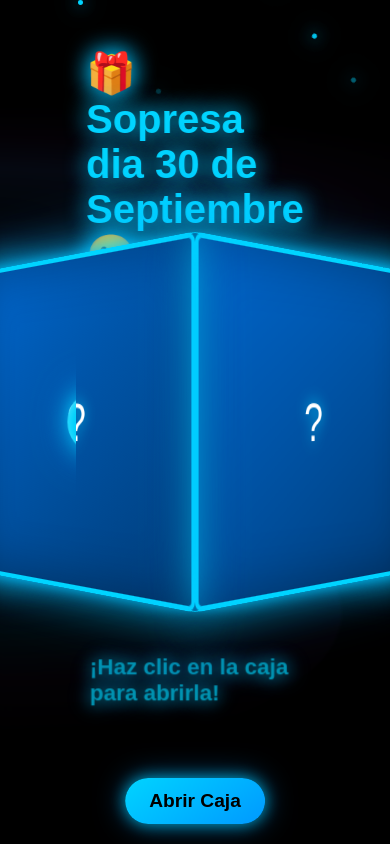
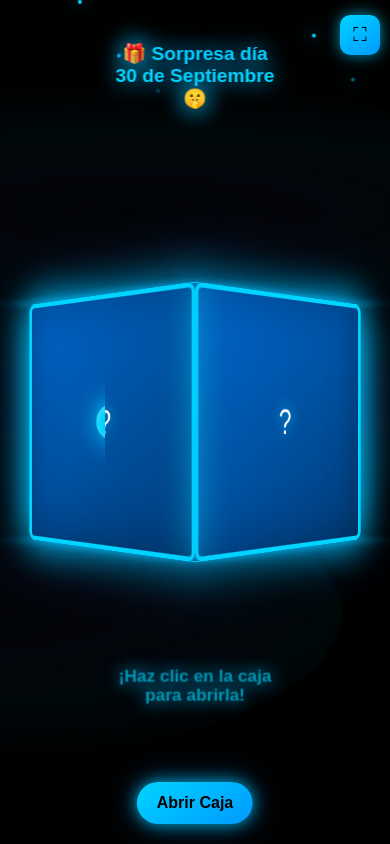
Before and after one commit to Anthony-cup/floresazules-25-, a plain HTML site: page index.html in a window 390 px wide. Drawn offline with Linux system fonts and the light colour scheme.

Commit message:
Update index.html

```diff
--- a/index.html
+++ b/index.html
@@ -2,7 +2,7 @@
 <html lang="es">
 <head>
     <meta charset="UTF-8">
-    <meta name="viewport" content="width=device-width, initial-scale=1.0">
+    <meta name="viewport" content="width=device-width, initial-scale=1.0, maximum-scale=1.0, user-scalable=no">
     <title>Caja Sorpresa 3D - Día del Hombre</title>
     <style>
         * {
@@ -18,6 +18,7 @@
             overflow: hidden;
             perspective: 1000px;
             position: relative;
+            touch-action: none;
         }
 
         .aurora {
@@ -52,12 +53,6 @@
             left: -50%;
             animation-delay: 0s;
             height: 30%;
-            background: radial-gradient(ellipse 70% 40% at 30% 50%,
-                rgba(30, 144, 255, 0.08) 0%,
-                rgba(65, 105, 225, 0.15) 40%,
-                rgba(138, 43, 226, 0.05) 70%,
-                transparent 100%
-            );
         }
 
         .aurora-layer:nth-child(2) {
@@ -65,12 +60,6 @@
             left: -30%;
             animation-delay: -5s;
             height: 25%;
-            background: radial-gradient(ellipse 60% 30% at 70% 60%,
-                rgba(0, 191, 255, 0.1) 0%,
-                rgba(65, 105, 225, 0.12) 50%,
-                rgba(30, 144, 255, 0.06) 80%,
-                transparent 100%
-            );
             animation-direction: reverse;
         }
 
@@ -79,12 +68,6 @@
             left: -70%;
             animation-delay: -10s;
             height: 35%;
-            background: radial-gradient(ellipse 90% 50% at 50% 40%,
-                rgba(65, 105, 225, 0.07) 0%,
-                rgba(0, 191, 255, 0.09) 35%,
-                rgba(138, 43, 226, 0.04) 65%,
-                transparent 100%
-            );
         }
 
         @keyframes auroraDrift {
@@ -120,17 +103,19 @@
 
         .title {
             position: absolute;
-            top: 50px;
+            top: clamp(20px, 5vh, 50px);
             left: 50%;
             transform: translateX(-50%);
             color: #00d4ff;
-            font-size: 2.5rem;
+            font-size: clamp(1.2rem, 4vw, 2.5rem);
             font-weight: bold;
             text-shadow: 0 0 20px #00d4ff, 0 0 40px #0099ff;
             z-index: 100;
             animation: titleGlow 2s ease-in-out infinite alternate;
             transition: opacity 1s ease-out;
             pointer-events: none;
+            text-align: center;
+            padding: 0 15px;
         }
 
         .title.fade-out {
@@ -144,8 +129,8 @@
 
         .box-container {
             position: relative;
-            width: 300px;
-            height: 300px;
+            width: clamp(200px, 60vw, 300px);
+            height: clamp(200px, 60vw, 300px);
             transform-style: preserve-3d;
             animation: boxFloat 4s ease-in-out infinite, boxRotate 8s linear infinite;
             cursor: pointer;
@@ -166,54 +151,54 @@
 
         .face {
             position: absolute;
-            width: 300px;
-            height: 300px;
+            width: 100%;
+            height: 100%;
             background: linear-gradient(145deg, #0066cc, #0052a3, #003d7a);
             border: 4px solid #00d4ff;
             border-radius: 8px;
             display: flex;
             justify-content: center;
             align-items: center;
-            font-size: 3rem;
+            font-size: clamp(2rem, 8vw, 3rem);
             color: white;
             text-shadow: 0 0 15px #00d4ff;
             box-shadow: inset 0 0 50px rgba(0,0,0,0.3), 0 0 40px rgba(0,212,255,0.6), 0 0 60px rgba(0,153,255,0.4);
         }
 
         .front {
-            transform: rotateY(0deg) translateZ(150px);
+            transform: rotateY(0deg) translateZ(clamp(100px, 30vw, 150px));
             transform-origin: bottom center;
             transition: transform 2s ease-out;
         }
 
         .box-container.opening .front {
-            transform: rotateY(0deg) translateZ(150px) rotateX(-110deg);
+            transform: rotateY(0deg) translateZ(clamp(100px, 30vw, 150px)) rotateX(-110deg);
         }
 
-        .back { transform: rotateY(180deg) translateZ(150px); }
-        .right { transform: rotateY(90deg) translateZ(150px); }
-        .left { transform: rotateY(-90deg) translateZ(150px); }
+        .back { transform: rotateY(180deg) translateZ(clamp(100px, 30vw, 150px)); }
+        .right { transform: rotateY(90deg) translateZ(clamp(100px, 30vw, 150px)); }
+        .left { transform: rotateY(-90deg) translateZ(clamp(100px, 30vw, 150px)); }
         .top {
-            transform: rotateX(90deg) translateZ(150px);
+            transform: rotateX(90deg) translateZ(clamp(100px, 30vw, 150px));
             background: linear-gradient(145deg, #0052a3, #003d7a, #0066cc);
         }
-        .bottom { transform: rotateX(-90deg) translateZ(150px); }
+        .bottom { transform: rotateX(-90deg) translateZ(clamp(100px, 30vw, 150px)); }
 
         .inside {
             position: absolute;
-            width: 292px;
-            height: 292px;
+            width: calc(100% - 8px);
+            height: calc(100% - 8px);
             background: #000000;
             border-radius: 8px;
             left: 4px;
             top: 4px;
-            transform: translateZ(-150px);
+            transform: translateZ(calc(-1 * clamp(100px, 30vw, 150px)));
             display: flex;
             flex-direction: column;
             justify-content: center;
             align-items: center;
             color: #00d4ff;
-            font-size: 2rem;
+            font-size: clamp(1.5rem, 5vw, 2rem);
             text-shadow: 0 0 20px #00d4ff;
             opacity: 0;
             transition: opacity 2s ease-in-out;
@@ -236,30 +221,32 @@
         }
 
         .ribbon-vertical {
-            width: 50px;
-            height: 320px;
-            left: 125px;
+            width: clamp(30px, 8vw, 50px);
+            height: calc(100% + 20px);
+            left: 50%;
+            transform: translateX(-50%);
             top: -10px;
             border-radius: 25px;
         }
 
         .ribbon-horizontal {
-            width: 320px;
-            height: 50px;
+            width: calc(100% + 20px);
+            height: clamp(30px, 8vw, 50px);
             left: -10px;
-            top: 125px;
+            top: 50%;
+            transform: translateY(-50%);
             border-radius: 25px;
         }
 
         .bow {
             position: absolute;
-            top: 110px;
-            left: 110px;
-            width: 80px;
-            height: 80px;
+            top: 50%;
+            left: 50%;
+            transform: translate(-50%, -50%) rotate(45deg);
+            width: clamp(50px, 15vw, 80px);
+            height: clamp(50px, 15vw, 80px);
             background: linear-gradient(145deg, #00d4ff, #00b8e6);
             border-radius: 50% 0 50% 0;
-            transform: rotate(45deg);
             box-shadow: 0 0 30px rgba(0,212,255,0.9), 0 0 50px rgba(0,153,255,0.7), inset 0 -3px 10px rgba(0,0,0,0.3);
             z-index: 15;
             animation: bowPulse 2s ease-in-out infinite;
@@ -284,8 +271,8 @@
         }
 
         @keyframes bowPulse {
-            0%, 100% { transform: rotate(45deg) scale(1); }
-            50% { transform: rotate(45deg) scale(1.15); }
+            0%, 100% { transform: translate(-50%, -50%) rotate(45deg) scale(1); }
+            50% { transform: translate(-50%, -50%) rotate(45deg) scale(1.15); }
         }
 
         @keyframes boxFloat {
@@ -300,17 +287,19 @@
 
         .click-hint {
             position: absolute;
-            bottom: 140px;
+            bottom: clamp(100px, 20vh, 140px);
             left: 50%;
             transform: translateX(-50%);
             color: #00d4ff;
-            font-size: 1.3rem;
+            font-size: clamp(1rem, 3vw, 1.3rem);
             font-weight: bold;
             text-shadow: 0 0 15px #00d4ff, 0 0 25px #0099ff;
             animation: hintPulse 2s ease-in-out infinite;
             z-index: 100;
             transition: opacity 1s ease-out;
             pointer-events: none;
+            text-align: center;
+            padding: 0 15px;
         }
 
         .click-hint.fade-out {
@@ -324,26 +313,51 @@
 
         .open-button {
             position: fixed;
-            bottom: 20px;
+            bottom: clamp(15px, 4vh, 20px);
             left: 50%;
             transform: translateX(-50%);
-            padding: 12px 24px;
+            padding: clamp(10px, 2vh, 12px) clamp(20px, 5vw, 24px);
             background: linear-gradient(145deg, #00d4ff, #0099ff);
             color: #000;
             border: none;
             border-radius: 30px;
-            font-size: 1.2rem;
+            font-size: clamp(1rem, 3vw, 1.2rem);
             font-weight: bold;
             cursor: pointer;
             box-shadow: 0 0 15px rgba(0,212,255,0.7), 0 0 30px rgba(0,153,255,0.5);
             transition: all 0.3s ease;
             z-index: 9999;
             pointer-events: auto;
+            white-space: nowrap;
         }
 
-        .open-button:hover {
+        .open-button:hover, .open-button:active {
             transform: translateX(-50%) scale(1.05);
             box-shadow: 0 0 25px rgba(0,212,255,0.9), 0 0 40px rgba(0,153,255,0.7);
+        }
+
+        .fullscreen-button {
+            position: fixed;
+            top: clamp(10px, 2vh, 15px);
+            right: clamp(10px, 2vw, 15px);
+            width: clamp(40px, 8vw, 50px);
+            height: clamp(40px, 8vw, 50px);
+            background: linear-gradient(145deg, #00d4ff, #0099ff);
+            border: none;
+            border-radius: 10px;
+            cursor: pointer;
+            box-shadow: 0 0 15px rgba(0,212,255,0.7);
+            transition: all 0.3s ease;
+            z-index: 9999;
+            display: flex;
+            align-items: center;
+            justify-content: center;
+            font-size: clamp(1.2rem, 4vw, 1.5rem);
+        }
+
+        .fullscreen-button:hover, .fullscreen-button:active {
+            transform: scale(1.1);
+            box-shadow: 0 0 25px rgba(0,212,255,0.9);
         }
 
         .sparkles {
@@ -356,8 +370,8 @@
 
         .sparkle {
             position: absolute;
-            width: 5px;
-            height: 5px;
+            width: clamp(3px, 1vw, 5px);
+            height: clamp(3px, 1vw, 5px);
             background: #00d4ff;
             border-radius: 50%;
             box-shadow: 0 0 15px #00d4ff, 0 0 25px #0099ff;
@@ -411,8 +425,11 @@
         <div class="aurora-layer"></div>
         <div class="aurora-layer"></div>
     </div>
+
+    <button class="fullscreen-button" id="fullscreenBtn">⛶</button>
+
     <div class="scene" id="scene">
-        <div class="title" id="title">🎁 Sopresa  dia 30 de Septiembre🤫 </div>
+        <div class="title" id="title">🎁 Sorpresa día 30 de Septiembre 🤫</div>
 
         <div class="sparkles">
             <div class="sparkle"></div>
@@ -451,6 +468,7 @@
     <script>
         const boxContainer = document.getElementById('boxContainer');
         const openButton = document.getElementById('openButton');
+        const fullscreenBtn = document.getElementById('fullscreenBtn');
         const scene = document.getElementById('scene');
         const loadingMessage = document.getElementById('loadingMessage');
         const clickHint = document.getElementById('clickHint');
@@ -458,6 +476,19 @@
 
         let isOpening = false;
         let mouseListener = null;
+        let touchStartX = 0;
+        let touchStartY = 0;
+
+        // Función pantalla completa
+        fullscreenBtn.addEventListener('click', function() {
+            if (!document.fullscreenElement) {
+                document.documentElement.requestFullscreen().catch(err => {
+                    console.log('Error al activar pantalla completa:', err);
+                });
+            } else {
+                document.exitFullscreen();
+            }
+        });
 
         function openBox() {
             if (!isOpening) {
@@ -469,6 +500,7 @@
                 if (mouseListener) {
                     document.removeEventListener('mousemove', mouseListener);
                 }
+                document.removeEventListener('touchmove', handleTouchMove);
 
                 setTimeout(() => {
                     scene.style.transform = '';
@@ -483,8 +515,11 @@
         }
 
         boxContainer.addEventListener('click', openBox);
+        boxContainer.addEventListener('touchend', openBox);
         openButton.addEventListener('click', openBox);
+        openButton.addEventListener('touchend', openBox);
 
+        // Mouse movement para desktop
         mouseListener = function(e) {
             if (!isOpening) {
                 const mouseX = (e.clientX / window.innerWidth - 0.5) * 10;
@@ -492,7 +527,23 @@
                 scene.style.transform = `rotateY(${mouseX}deg) rotateX(${-mouseY}deg)`;
             }
         };
-        document.addEventListener('mousemove', mouseListener);
+
+        // Touch movement para móvil
+        function handleTouchMove(e) {
+            if (!isOpening && e.touches.length === 1) {
+                const touch = e.touches[0];
+                const touchX = (touch.clientX / window.innerWidth - 0.5) * 10;
+                const touchY = (touch.clientY / window.innerHeight - 0.5) * 10;
+                scene.style.transform = `rotateY(${touchX}deg) rotateX(${-touchY}deg)`;
+            }
+        }
+
+        // Detectar si es móvil o desktop
+        if ('ontouchstart' in window) {
+            document.addEventListener('touchmove', handleTouchMove, { passive: true });
+        } else {
+            document.addEventListener('mousemove', mouseListener);
+        }
 
         openButton.addEventListener('mouseenter', function() {
             if (mouseListener) {
```
